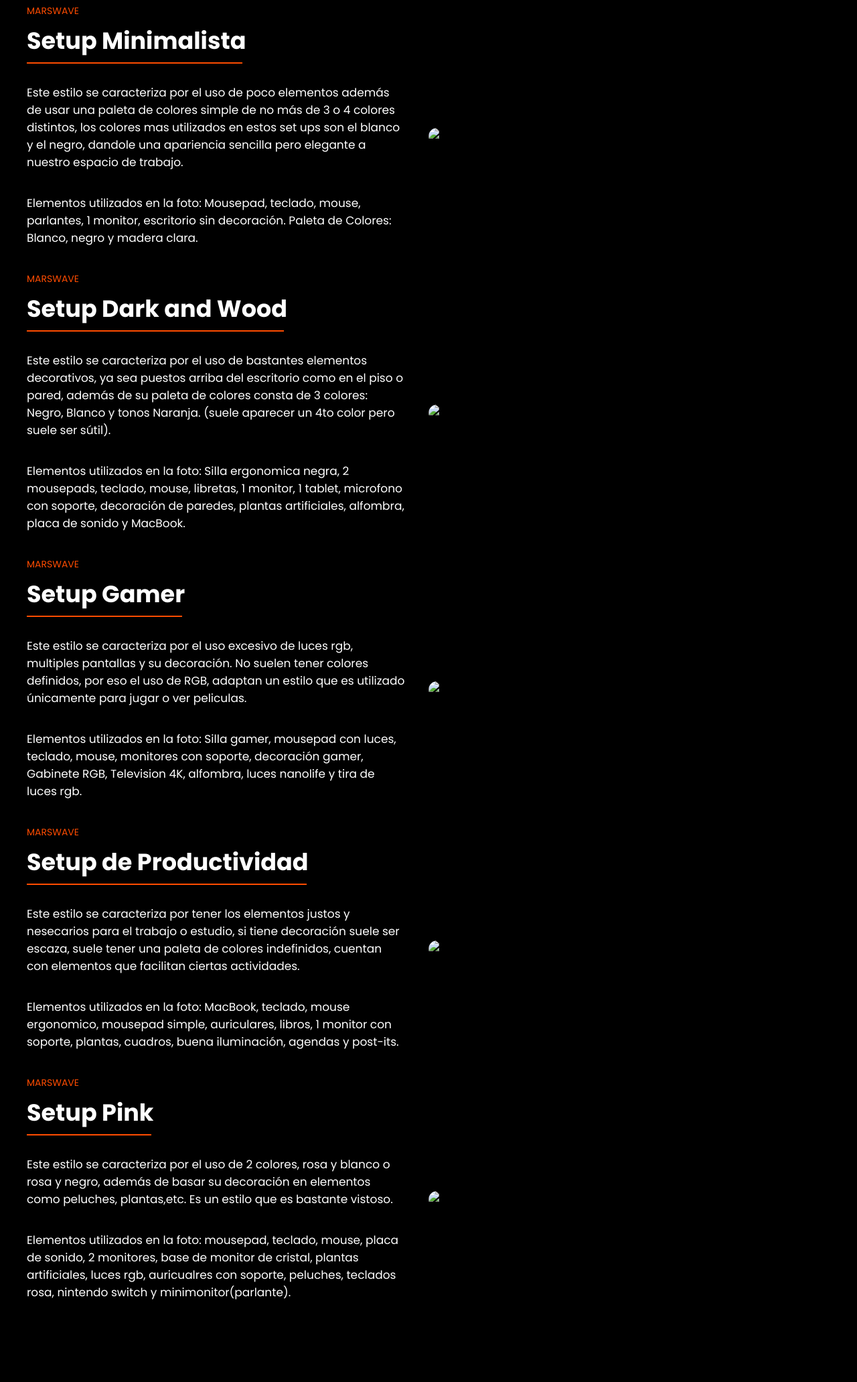
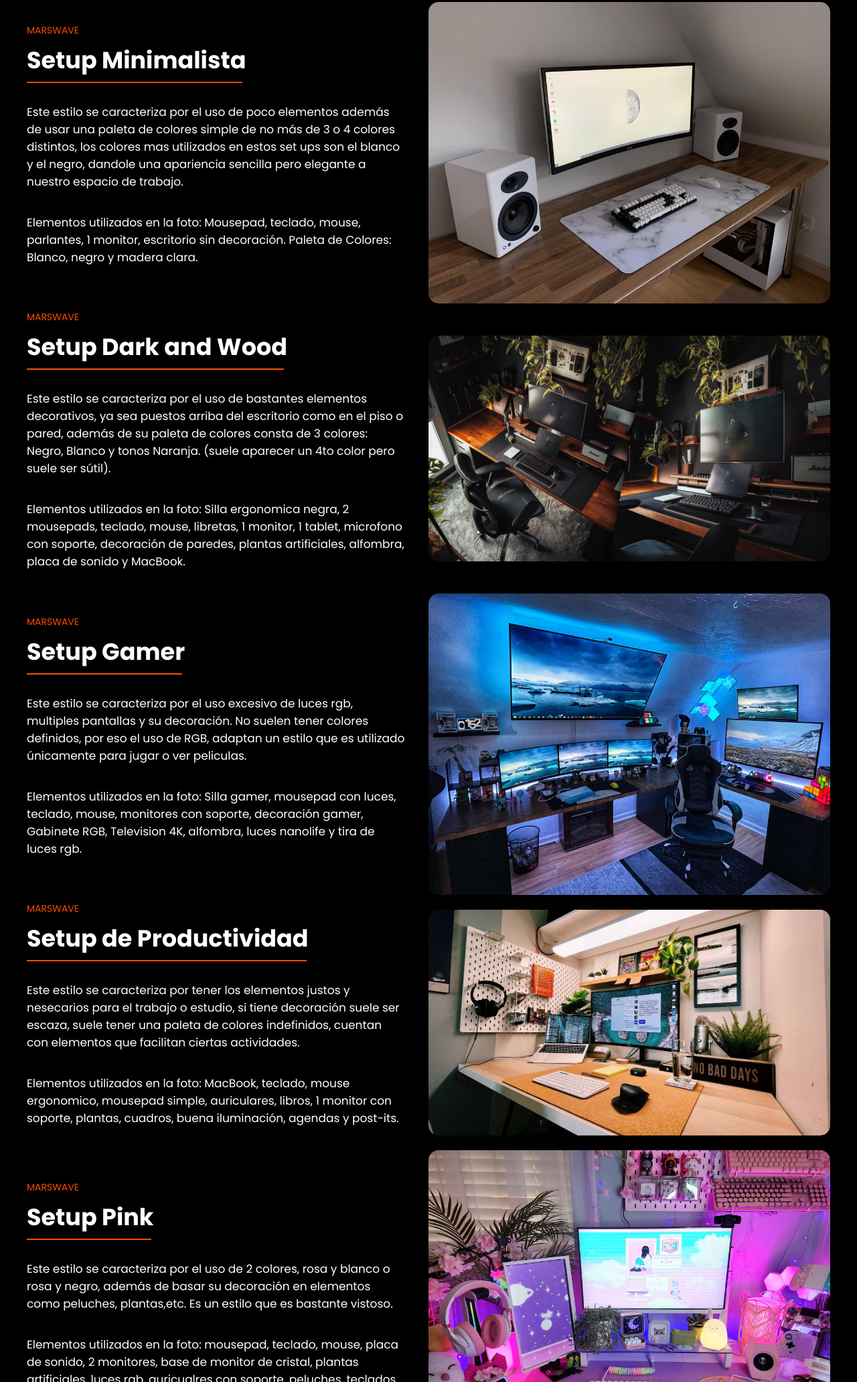
Before and after one commit to xzignacio/PreEntrega2-Escarcha, a plain HTML site: page paginas/estilos.html in a window 1280 px wide. Shown: the part 737-2800 px from the top of the page at 67% size. Drawn offline with nearby package versions, Linux system fonts and the light colour scheme; files that its build step writes are made by us from their sources.

Commit message:
primera version

```diff
--- a/paginas/estilos.html
+++ b/paginas/estilos.html
@@ -4,7 +4,7 @@
     <meta charset="UTF-8">
     <meta name="viewport" content="width=device-width, initial-scale=1.0">
     <title>MarsWave</title>
-    <link rel="stylesheet" href="./estilocss/estilo.css">
+    <link rel="stylesheet" href="../estilocss/estilo.css">
 </head>
 <body>
 
@@ -13,7 +13,7 @@
             <a href="" class="logo">mw</a>
             <input type="checkbox" id="menu">
             <label for="menu">
-                <img src="./img/menu.png" class="menu-icono1" alt="menu">
+                <img src="../img/menu.png" class="menu-icono1" alt="menu">
             </label>
             <nav class="navbar">
                 <ul>
@@ -49,7 +49,7 @@
                 </p>
             </div>
             <div class="about-img">
-                <img src="./img/set up minimal ejemplo white.jpg" alt="imagen de Setup ejemplo">
+                <img src="../img/set up minimal ejemplo white.jpg" alt="imagen de Setup ejemplo">
             </div>
         </div>
 
@@ -66,7 +66,7 @@
                 </p>
             </div>
             <div class="about-img">
-                <img src="./img/maxresdefault.jpg" alt="Imagen de Setup ejemplo">
+                <img src="../img/maxresdefault.jpg" alt="Imagen de Setup ejemplo">
             </div>
         </div>
 
@@ -83,7 +83,7 @@
                 </p>
             </div>
             <div class="about-img">
-                <img src="./img/6811d0ac1e03f8f148455d32cb9dd549.jpg" alt="Imagen de Setup ejemplo">
+                <img src="../img/6811d0ac1e03f8f148455d32cb9dd549.jpg" alt="Imagen de Setup ejemplo">
             </div>
         </div>
 
@@ -100,7 +100,7 @@
                 </p>
             </div>
             <div class="about-img">
-                <img src="./img/galeria set up 3.jpg" alt="Imagen de Setup ejemplo">
+                <img src="../img/galeria set up 3.jpg" alt="Imagen de Setup ejemplo">
             </div>
         </div>
 
@@ -117,7 +117,7 @@
                 </p>
             </div>
             <div class="about-img">
-                <img src="./img/2w36f0342jk91.jpg" alt="Imagen de Setup ejemplo">
+                <img src="../img/2w36f0342jk91.jpg" alt="Imagen de Setup ejemplo">
             </div>
         </div>
     </main>
```
Also changed, not shown: paginas/contacto.html (+2 -2 lines), paginas/cuenta.html (+2 -2 lines), paginas/setups.html (+2 -2 lines).
